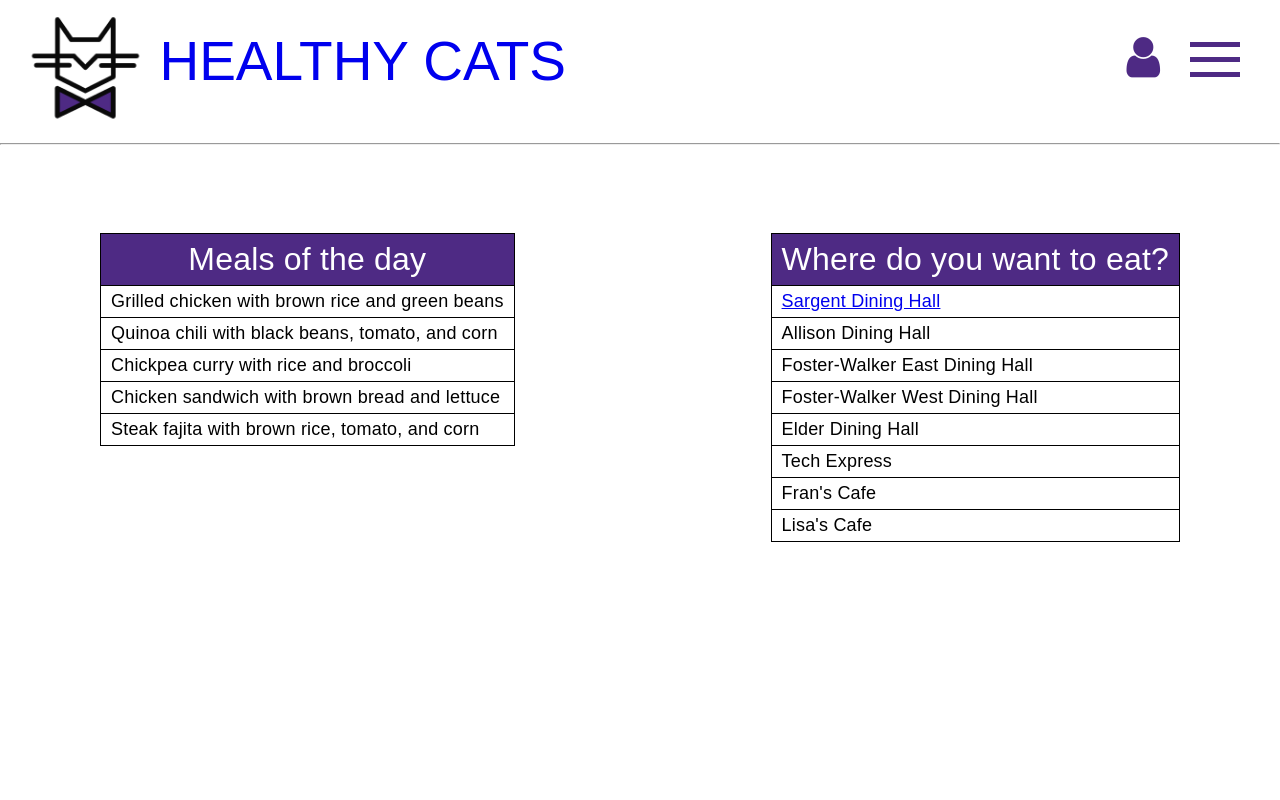
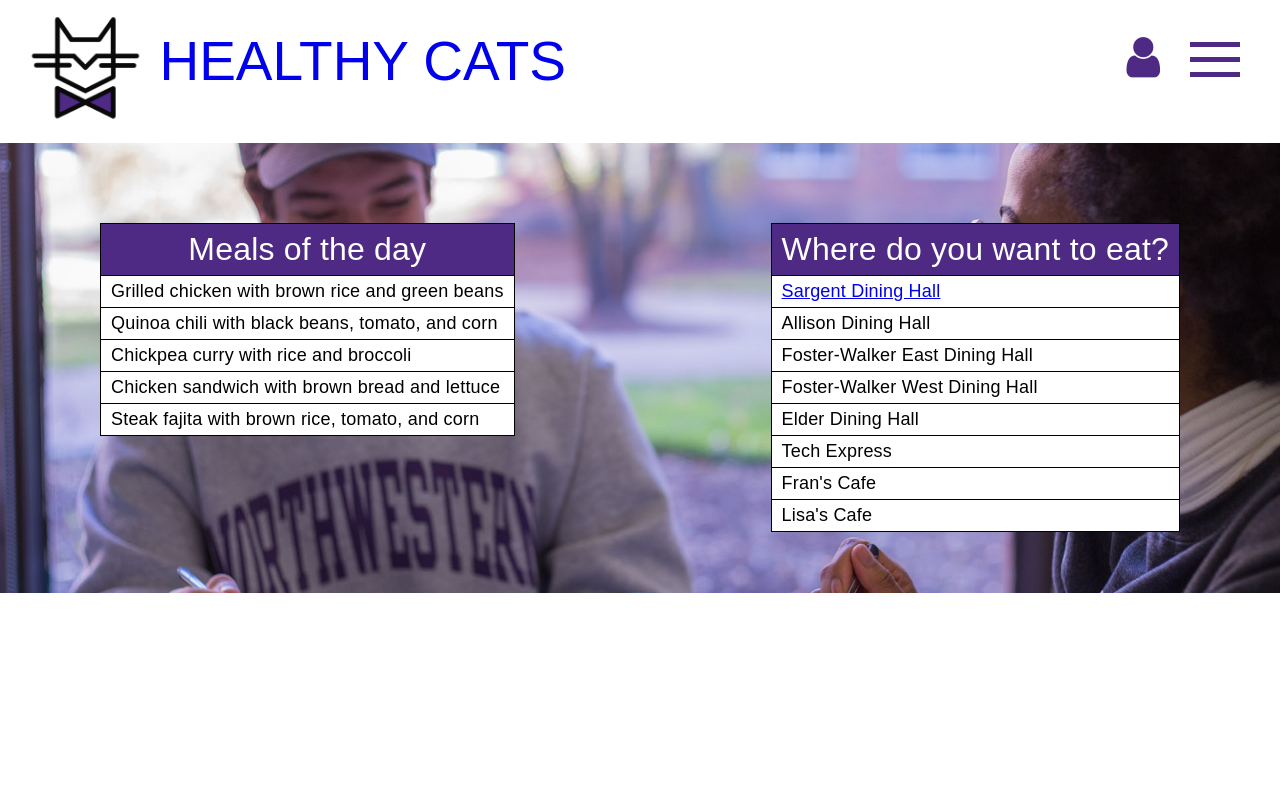
Before and after one commit to alexisbdr/healthycats, a PHP site: page /content.html in a window 1280 px wide. Run offline with PHP 8.4, Linux system fonts and the light colour scheme; some libraries are stand-ins or nearby versions.

Commit message:
healthycat

```diff
--- a/account.html
+++ b/account.html
@@ -12,7 +12,7 @@
 
   <div id="w">
     <div id="content" class="clearfix">
-      <div id="userphoto"><img src="images/avatar.png" alt="default avatar"></div>
+      <div id="userphoto"><img src="images/cavatar.png" alt="default avatar"></div>
       <h1>Your account information</h1>
 
       <nav id="profiletabs">
--- a/account_1.html
+++ b/account_1.html
@@ -12,7 +12,7 @@
 
   <div id="w">
     <div id="content" class="clearfix">
-      <div id="userphoto"><img src="images/avatar.png" alt="default avatar"></div>
+      <div id="userphoto"><img src="images/cavatar.png" alt="default avatar"></div>
       <h1>Your account information</h1>
 
       <nav id="profiletabs">
--- a/account_2.html
+++ b/account_2.html
@@ -12,7 +12,7 @@
 
   <div id="w">
     <div id="content" class="clearfix">
-      <div id="userphoto"><img src="images/avatar.png" alt="default avatar"></div>
+      <div id="userphoto"><img src="images/cavatar.png" alt="default avatar"></div>
       <h1>Your account information</h1>
 
       <nav id="profiletabs">
--- a/account_3.html
+++ b/account_3.html
@@ -12,7 +12,7 @@
 
   <div id="w">
     <div id="content" class="clearfix">
-      <div id="userphoto"><img src="images/avatar.png" alt="default avatar"></div>
+      <div id="userphoto"><img src="images/cavatar.png" alt="default avatar"></div>
       <h1>Your account information</h1>
 
       <nav id="profiletabs">
--- a/content.html
+++ b/content.html
@@ -18,7 +18,6 @@
 		<img class="logo_pic" src="images/logo_pic.png">
 		<b class="logo_name"> <a href="content.html"> HEALTHY CATS </b> </a>
 		<!--<b class="your_profile"><a href="#">Shankar Salwan</b></a>-->
-
 	</div>
 
 	<nav>
@@ -42,8 +41,7 @@
     <script src="https://maxcdn.bootstrapcdn.com/bootstrap/4.0.0/js/bootstrap.min.js" integrity="sha384-JZR6Spejh4U02d8jOt6vLEHfe/JQGiRRSQQxSfFWpi1MquVdAyjUar5+76PVCmYl" crossorigin="anonymous"></script>
 	<script src="js/sidebar.js"> </script>
 
-	<hr>
-
+	<div id="main_content">
 		<table id="recommended_meals">
 			<tr>
 				<th>Meals of the day</th>
@@ -95,6 +93,7 @@
 				<td>Lisa's Cafe</td>
 			</tr>
 		</table>
+	</div>
 </main>
 
 <div class="sidebar">
--- a/css/styling.css
+++ b/css/styling.css
@@ -18,6 +18,12 @@ main {
   -ms-transition: transform .7s ease-in-out;
   -o-transition: transform .7s ease-in-out;
   transition: transform .7s ease-in-out;
+}
+
+#main_content {
+  background-image: url('../images/background_picture.jpg');
+  background-size: 100%;
+  height: 450px;
 }
 
 .sidebar {
@@ -257,7 +263,6 @@ nav {
 hr {
     display: block;
     margin-top: 0px;
-    margin-bottom: 0.5em;
     margin-left: auto;
     margin-right: auto;
     border-style: inset;
@@ -274,7 +279,7 @@ hr {
   position: relative;
   right: 20px;
   bottom: 50px;
-  padding-top: 20px;
+  padding-top: 10px;
   margin: 5px;
 
 }
@@ -289,6 +294,7 @@ hr {
 .logo_pic {
   height: 130px;
   margin-left: 20px;
+  margin-bottom: 0px;
 
 }
 
--- a/css/styling_account.css
+++ b/css/styling_account.css
@@ -168,6 +168,7 @@ a:hover {
 }
 #userphoto img {
   display: block;
+  width: 150px;
   padding: 2px;
   background: #fff;
   -webkit-box-shadow: 0 1px 3px rgba(0,0,0,0.4);
```
Also changed, not shown: images/cavatar.png (added). Lines whose indentation alone changed are shown as unchanged.
